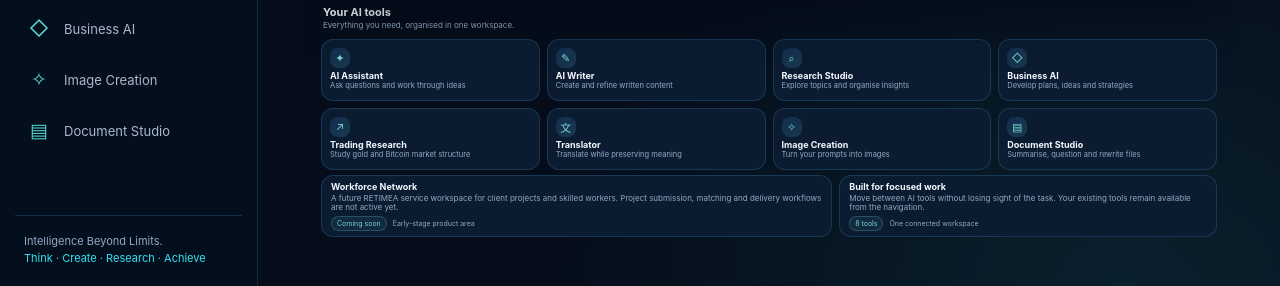
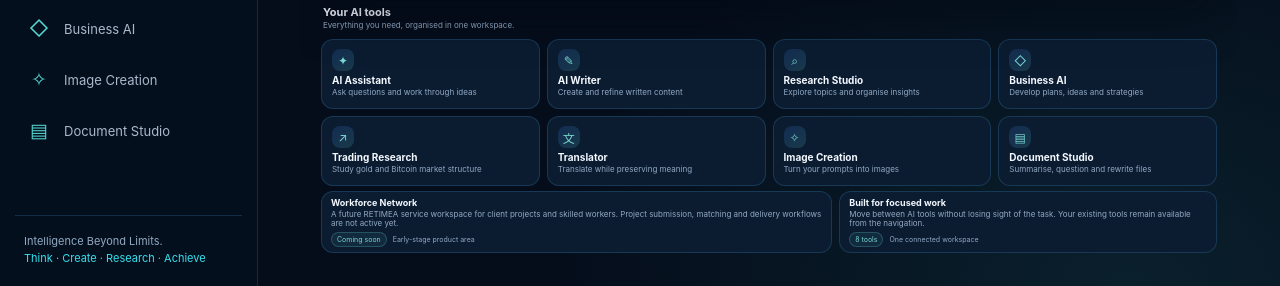
Before and after one commit to reshanspc-sys/retimea-ai, a plain HTML site: page index.html in a window 1280 px wide. Shown: the part 514-800 px from the top of the page. Drawn offline with nearby package versions, Linux system fonts and the light colour scheme.

Commit message:
Slightly enlarge homepage tool links

```diff
--- a/index.html
+++ b/index.html
@@ -1358,10 +1358,10 @@ input {
   .home-section-head h2 {font-size:11px}
   .home-section-head p {font-size:8px;margin-top:1px}
   .home-tools-grid {gap:7px}
-  .home-tool-card {height:62px;min-height:0;padding:6px 8px}
-  .home-tool-icon {width:20px;height:20px;font-size:11px;margin-bottom:2px}
-  .home-tool-card strong {font-size:9px;margin-bottom:1px}
-  .home-tool-card span:last-child {font-size:7.5px;line-height:1.15}
+  .home-tool-card {height:70px;min-height:0;padding:8px 10px}
+  .home-tool-icon {width:22px;height:22px;font-size:12px;margin-bottom:3px}
+  .home-tool-card strong {font-size:10px;margin-bottom:2px}
+  .home-tool-card span:last-child {font-size:8px;line-height:1.2}
   .home-lower-grid {
     margin-top:0;
     gap:7px;
```
